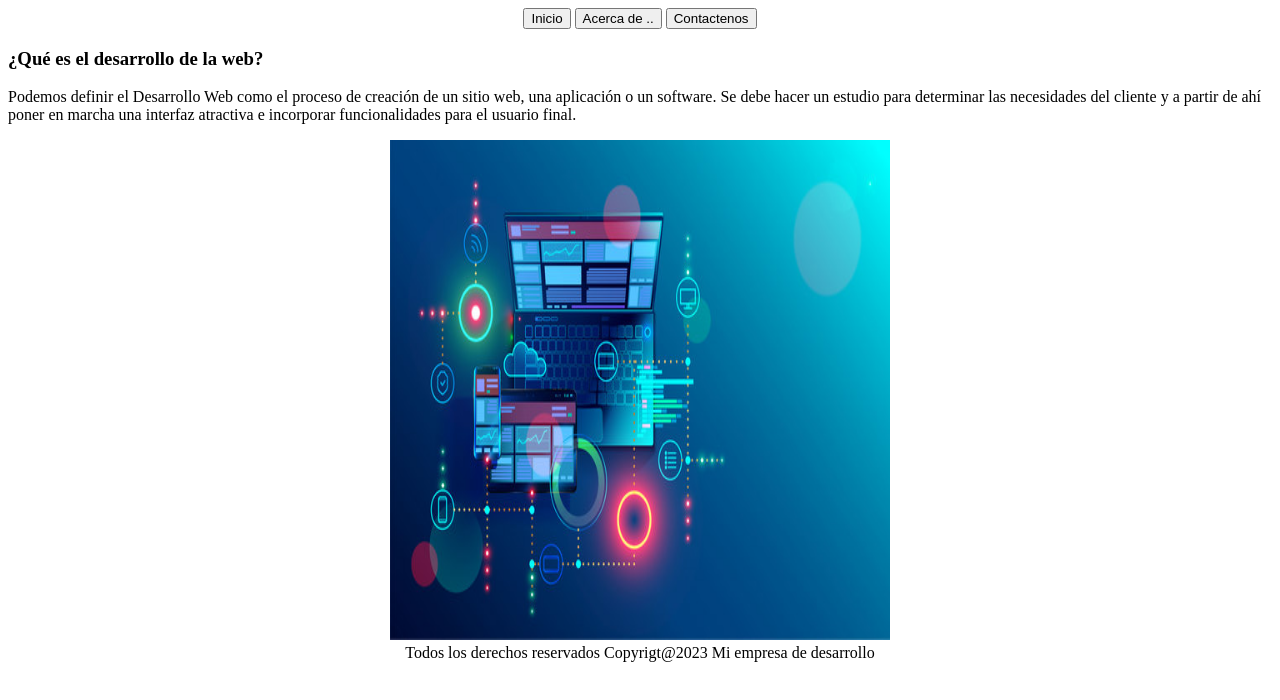
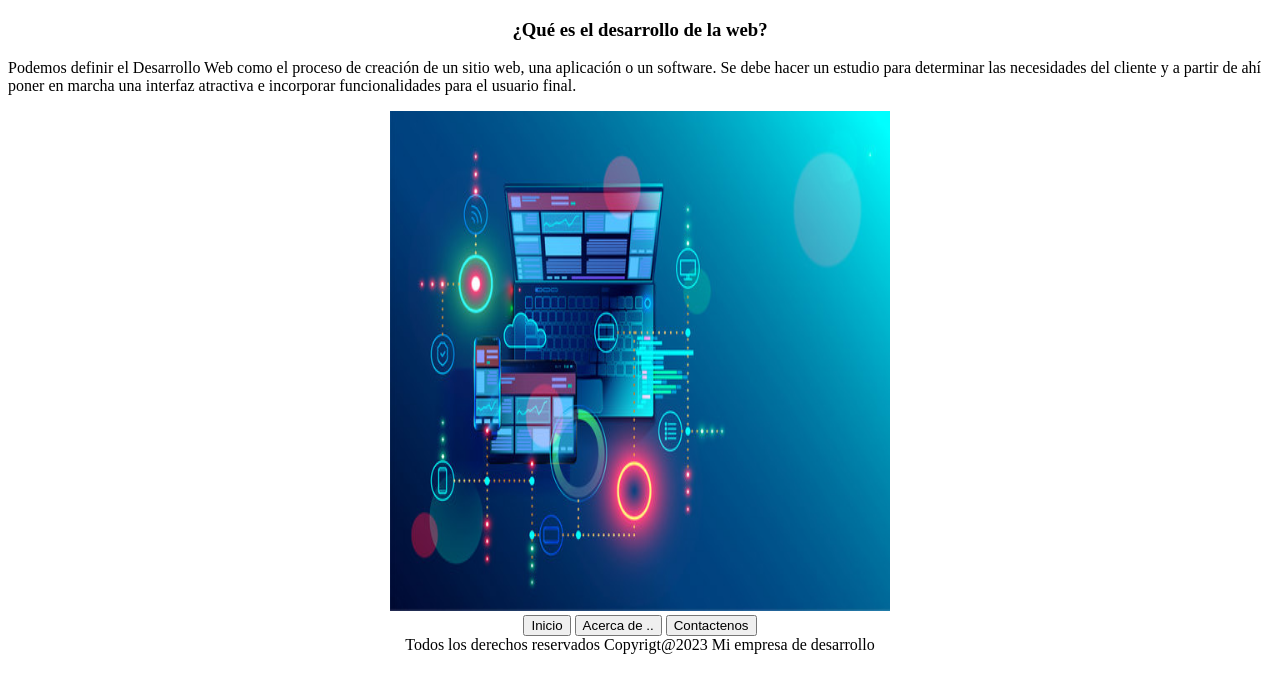
Before and after one commit to SERGIO-ANDRES-SACHEZ-OSORNO/Desarrollo-Web-con-nuevas-tecnologias, a plain HTML site: page Index.html in a window 1280 px wide. Drawn offline with Linux system fonts and the light colour scheme; files whose address does not match are found by name.

Commit message:
Se modifica el el index.html

```diff
--- a/Index.html
+++ b/Index.html
@@ -7,20 +7,12 @@
     <title>PROGRAMACION WEB</title>
 </head>
 <body>
-    <nav>
-        <center>
 
-        <Button>Inicio</Button>
-        <Button>Acerca de ..</Button>
-        <Button>Contactenos</Button>
-        </center>
-
-    </nav>
 
     <section>
 
         <section>
-            <h1>¿Qué es el desarrollo de la web?</h1>
+            <h1><center>¿Qué es el desarrollo de la web?</center></h1>
             <p>
                 Podemos definir el Desarrollo Web como el proceso de creación de un sitio web, una aplicación
                 o un software. Se debe hacer un estudio para determinar las necesidades del cliente y a partir
@@ -33,7 +25,15 @@
             </center>
         </section>
     </section>
+    <nav>
+        <center>
 
+        <Button>Inicio</Button>
+        <Button>Acerca de ..</Button>
+        <Button>Contactenos</Button>
+        </center>
+
+    </nav>
 
     <nav>
         <section>
```
